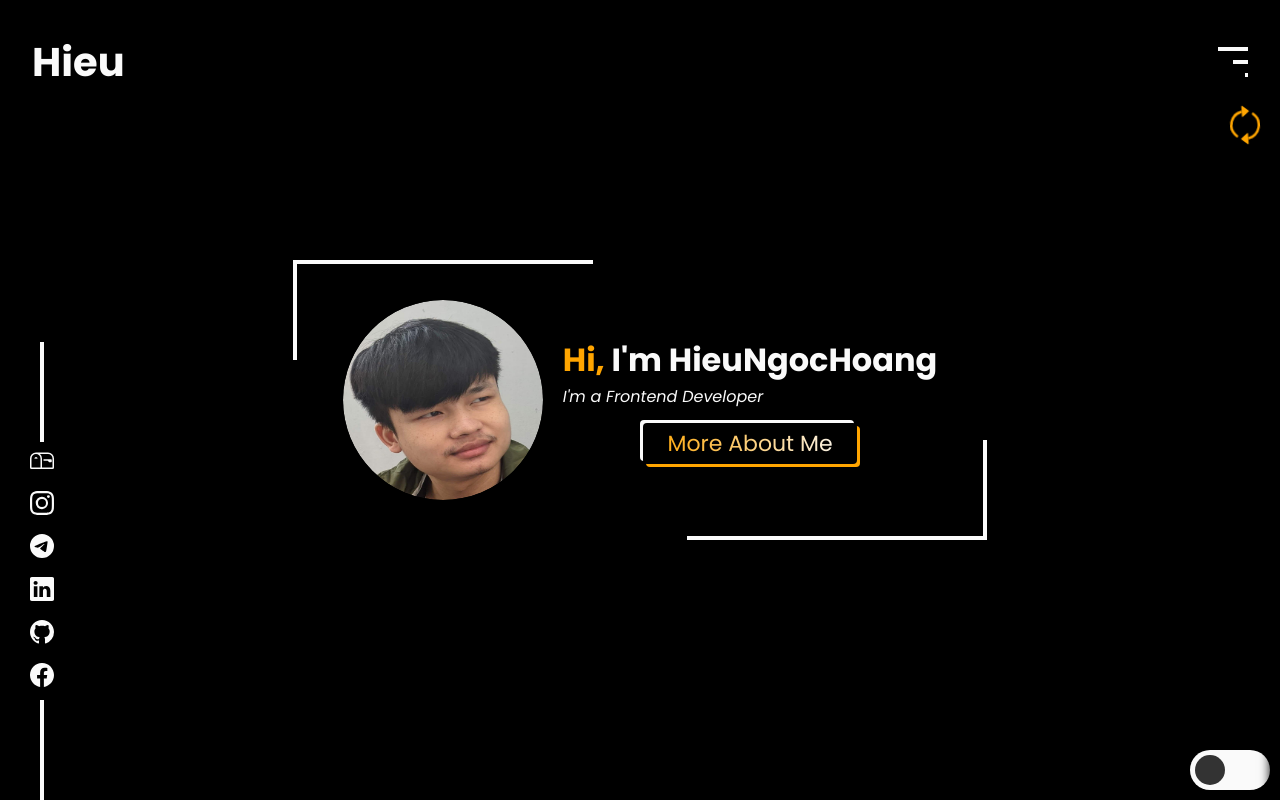
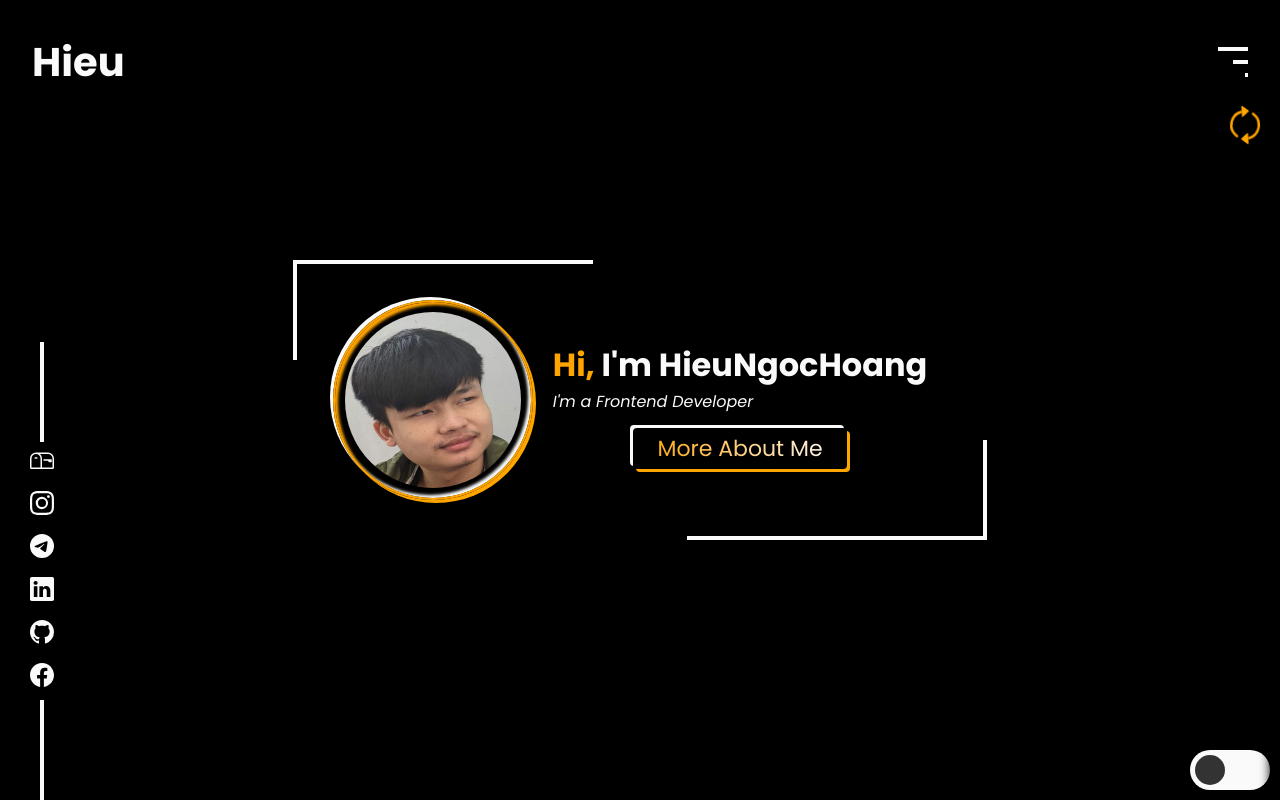
Before and after one commit to hieungochoangit/portfolio, a React (Create React App) app: page / in a window 1280 px wide. Built offline with nearby package versions, Linux system fonts and the light colour scheme.

Commit message:
Change border hero

```diff
--- a/src/components/BaseShadowButton/index.jsx
+++ b/src/components/BaseShadowButton/index.jsx
@@ -4,7 +4,7 @@ import styled from 'styled-components';
 const BaseShadow = styled.div`
   display: inline-block;
   transition: 1s;
-  border-radius: 4px;
+  border-radius: ${props => props.isRadius ? '50%' : '4px'};
   box-shadow: var(--primary-color) 3px 3px 0px 0px, ${props => props.theme.text} calc(-3px) calc(-3px) 0px 0px;
 
   &:hover {
@@ -12,9 +12,9 @@ const BaseShadow = styled.div`
   }
 `
 
-function BaseShadowButton({ children }) {
+function BaseShadowButton({ children, isRadius }) {
   return (
-    <BaseShadow>
+    <BaseShadow isRadius={isRadius}>
       {children}
     </BaseShadow>
   );
--- a/src/components/Main/index.jsx
+++ b/src/components/Main/index.jsx
@@ -11,6 +11,7 @@ import HeroImage from '../../assets/img/hero.jpg';
 // Routes
 import { Link } from 'react-router-dom';
 import Button from '../Button';
+import BaseShadowButton from '../BaseShadowButton';
 
 const MainSection = styled.div`
   width: 100vw;
@@ -87,10 +88,6 @@ const Hero = styled.div`
     left: 0;
   }
 
-  div {
-    margin: 0 10px;
-  }
-
   @media (max-width: 768px) {
     flex-direction: column;
     padding: 20px;
@@ -102,6 +99,14 @@ const HeroImg = styled.div`
   height: 200px;
   border-radius: 50%;
   overflow: hidden;
+  border: 2px solid var(--primary-color);
+  padding: 10px;
+  transition: 1s;
+  box-shadow: inset 3px 3px 3px var(--primary-color), inset -3px -3px 3px ${props => props.theme.text};
+
+  &:hover {
+    box-shadow: inset 3px 3px 3px ${props => props.theme.text}, inset -3px -3px 3px var(--primary-color);
+  }
 
   img {
     width: 100%;
@@ -116,6 +121,8 @@ const HeroImg = styled.div`
 `
 
 const HeroIntro = styled.div`
+  margin: 10px 20px 0 20px;
+
   span {
     color: var(--primary-color);
   }
@@ -288,9 +295,11 @@ function Main(props) {
 
       {/* Intro */}
       <Hero>
-        <HeroImg>
-          <img src={HeroImage} alt="" />
-        </HeroImg>
+        <BaseShadowButton isRadius>
+          <HeroImg>
+            <img src={HeroImage} alt="" />
+          </HeroImg>
+        </BaseShadowButton>
         <HeroIntro>
           <h1><span>Hi,</span> I'm HieuNgocHoang</h1>
 
```
